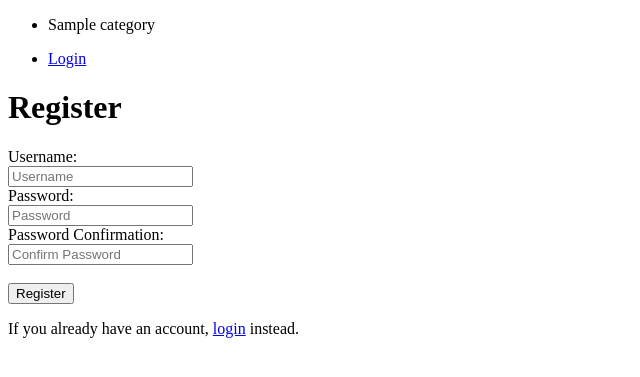
After one commit to Henngest/KnowTheWorld, a Django app: page /register in a window 1280 px wide. The commit adds this page. Shown: the top 377 px of the page, without its empty margins (0-640 px from the left). Run offline with Django 4.2, Linux system fonts and the light colour scheme; tables that the repository leaves empty hold one stand-in row (values such as "Sample post").

Commit message:
Create register, login and profile view

```diff
--- a/KnowTheWorld/KnowTheWorld/settings.py
+++ b/KnowTheWorld/KnowTheWorld/settings.py
@@ -122,3 +122,4 @@ STATIC_URL = 'static/'
 # https://docs.djangoproject.com/en/4.0/ref/settings/#default-auto-field
 
 DEFAULT_AUTO_FIELD = 'django.db.models.BigAutoField'
+LOGIN_URL = "/login"
--- a/KnowTheWorld/app/models.py
+++ b/KnowTheWorld/app/models.py
@@ -1,15 +1,42 @@
 from django.db import models
+from django import forms
+from django.contrib.auth.forms import UserCreationForm
+from django.contrib.auth.models import User
+
+
+class NewUserForm(UserCreationForm):
+    email = forms.EmailField(required=True)
+    first_name = forms.CharField(required=True)
+    last_name = forms.CharField(required=True)
+
+    class Meta:
+        model = User
+        fields = ("username", "first_name", "last_name", "email", "password1", "password2")
+
+    def save(self, commit=True):
+        user = super(NewUserForm, self).save(commit=False)
+        user.email = self.cleaned_data['email']
+        user.first_name = self.cleaned_data['first_name']
+        user.last_name = self.cleaned_data['last_name']
+        if commit:
+            user.save()
+        return user
+
 
 class Category(models.Model):
     class Meta:
         verbose_name_plural = "categories"
+
     name = models.CharField(max_length=50, primary_key=True)
+
 
 class Subcategory(models.Model):
     class Meta:
         verbose_name_plural = "subcategories"
+
     name = models.CharField(max_length=50, primary_key=True)
     category = models.ForeignKey(Category, on_delete=models.CASCADE)
+
 
 class Lesson(models.Model):
     text = models.TextField()
--- a/KnowTheWorld/app/templates/app/header.html
+++ b/KnowTheWorld/app/templates/app/header.html
@@ -9,3 +9,23 @@
         </li>
     {% endfor %}
 </ul>
+<div class="collapse navbar-collapse" id="navbarText">
+    <ul class="navbar-nav mr-auto">
+      {% if user.is_authenticated %}
+
+      <li class="nav-item">
+        <a class="nav-link" href="/logout">Logout</a>
+      </li>
+      <li class="nav-item">
+        <a class="nav-link" href="#">Welcome, {{user.username}}</a>
+      </li>
+
+      {% else %}
+
+      <li class="nav-item">
+        <a class="nav-link" href="/login">Login</a>
+      </li>
+
+      {% endif %}
+    </ul>
+  </div>
--- /dev/null
+++ b/KnowTheWorld/app/templates/app/register.html
@@ -0,0 +1,21 @@
+{% extends "./base.html" %}
+
+{% block content %}
+
+
+<div class="container py-5">
+	<h1>Register</h1>
+	<form method="POST">
+		{% csrf_token %}
+			Username:<br>
+	    <input type="text" name="username" placeholder="Username"><br>
+	  		Password:<br>
+		<input type="password" name="password1" placeholder="Password"><br>
+	 		Password Confirmation:<br>
+	    <input type="password" name="password2" placeholder="Confirm Password"><br><br>
+		<button class="btn btn-primary" type="submit">Register</button>
+	</form>
+	<p class="text-center">If you already have an account, <a href="/login">login</a> instead.</p>
+</div>
+
+{% endblock %}
--- a/KnowTheWorld/app/urls.py
+++ b/KnowTheWorld/app/urls.py
@@ -5,4 +5,8 @@ from . import views
 urlpatterns = [
     path('', views.index, name='index'),
     path('<str:category_id>/<str:subcategory_id>', views.subcategory, name='subcategory'),
+    path("register", views.register_request, name="register"),
+    path("login", views.login_request, name="login"),
+    path("logout", views.logout_request, name="logout"),
+    path("profile", views.profile, name="profile")
 ]
--- a/KnowTheWorld/app/views.py
+++ b/KnowTheWorld/app/views.py
@@ -1,6 +1,10 @@
+from django.contrib import messages
+from django.contrib.auth import login, authenticate, logout
+from django.contrib.auth.forms import AuthenticationForm
 from django.http import HttpResponse
-from django.shortcuts import render
-from .models import Category, Subcategory
+from django.shortcuts import render, redirect
+from .models import Category, Subcategory, NewUserForm
+from django.contrib.auth.decorators import login_required
 
 
 def index(request):
@@ -8,6 +12,8 @@ def index(request):
     context = {'categories': categories}
     return render(request, 'app/index.html', context)
 
+
+@login_required()
 def subcategory(request, category_id, subcategory_id):
     categories = Category.objects.all()
     category = Category.objects.get(pk=category_id)
@@ -16,3 +22,51 @@ def subcategory(request, category_id, subcategory_id):
                'subcategory': subcategory,
                'categories': categories}
     return render(request, 'app/subcategory.html', context)
+
+
+def register_request(request):
+    categories = Category.objects.all()
+    if request.method == "POST":
+        form = NewUserForm(request.POST)
+        if form.is_valid():
+            user = form.save()
+            login(request, user)
+            messages.success(request, "Registration successful.")
+            return redirect("/")
+        messages.error(request, "Unsuccessful registration. Invalid information.")
+    form = NewUserForm()
+    return render(request=request, template_name="app/register.html", context={"register_form": form,
+                                                                               'categories': categories})
+
+
+def login_request(request):
+    categories = Category.objects.all()
+    if request.method == "POST":
+        form = AuthenticationForm(request, data=request.POST)
+        if form.is_valid():
+            username = form.cleaned_data.get('username')
+            password = form.cleaned_data.get('password')
+            user = authenticate(username=username, password=password)
+            if user is not None:
+                login(request, user)
+                messages.info(request, f"You are now logged in as {username}.")
+                return redirect("/")
+            else:
+                messages.error(request, "Invalid username or password.")
+        else:
+            messages.error(request, "Invalid username or password.")
+    form = AuthenticationForm()
+    return render(request=request, template_name="app/login.html", context={"login_form": form,
+                                                                            'categories': categories})
+
+
+def logout_request(request):
+    logout(request)
+    messages.info(request, "You have successfully logged out.")
+    return redirect("/")
+
+
+def profile(request):
+    categories = Category.objects.all()
+    return render(request, template_name="app/profile.html", context={"user": request.user,
+                                                                      'categories': categories})
```
Also changed, not shown: KnowTheWorld/app/templates/app/login.html (added, +12 -0 lines), KnowTheWorld/app/templates/app/profile.html (added, +10 -0 lines).
